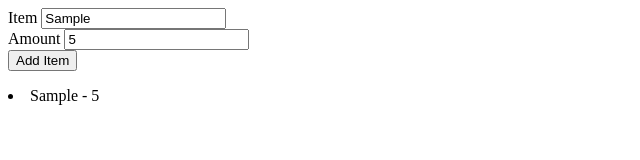
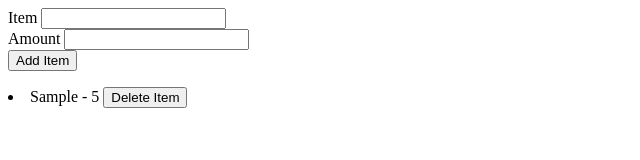
Before and after one commit to m-squared626/shopping-list, a plain HTML site: page index.html in a window 1280 px wide. Both pictures are taken after typing "Sample", "5" into the empty fields and a click on the button "Add Item". Shown: the whole page, without its empty margins (0-640 px from the left). Drawn offline with Linux system fonts and the light colour scheme.

Commit message:
shopping list video 1 and 2 are complete

```diff
--- a/script.js
+++ b/script.js
@@ -10,11 +10,12 @@ function initShoppingList() {
 	});
 }
 function handleItemForm(event, formRef) {
-	if(event.preventDefault()) {
+	if(event.preventDefault) {
 		event.preventDefault()
 	}
 
 	addItemToShoppingList();
+	formRef.reset();
 
 	return false;
 
@@ -23,15 +24,38 @@ function handleItemForm(event, formRef) {
 function addItemToShoppingList() {
 	let itemName = document.getElementById("item-name");
 	let itemAmount = document.getElementById("item-amount");
+	let id = getRandomInt(0, 10000000);
 
-	let itemHtml = createListItemHtml(itemName.value, itemAmount.value);
+	let itemHtml = createListItemHtml(itemName.value, itemAmount.value, id);
 	console.log("Item HTML: ", itemHtml);
 	let itemListRef = document.getElementById("shopping-list");
 	itemListRef.insertAdjacentHTML("afterend", itemHtml);
+
+	setDeleteButtonEvent(id);
 }
 
-function createListItemHtml(itemName, itemAmount) {
-	return `<li>${itemName} - ${itemAmount}</li>`;
+function setDeleteButtonEvent(id) {
+	let deleteButton = document.getElementById("button"+id);
+	deleteButton.addEventListener("click", () => {
+		removeListItem(id);
+	});
+}
 
+function createListItemHtml(itemName, itemAmount, id) {
+	return `<li id="item${id}">
+					${itemName} - ${itemAmount}
+					<button id="button${id}" type="button">Delete Item</button>
+				</li>`;
 
 }
+
+function removeListItem(id) {
+	let listItem = document.getElementById("item"+id);
+	listItem.parentNode.removeChild(listItem);
+}
+
+function getRandomInt(min, max) {
+	min = Math.ceil(min);
+	max = Math.floor(max);
+	return Math.floor(Math.random() * (max - min)) + min; //The maximum is exclusive and the minimum is inclusive
+}
```
Also changed, not shown: index.html (+0 -1 lines).
